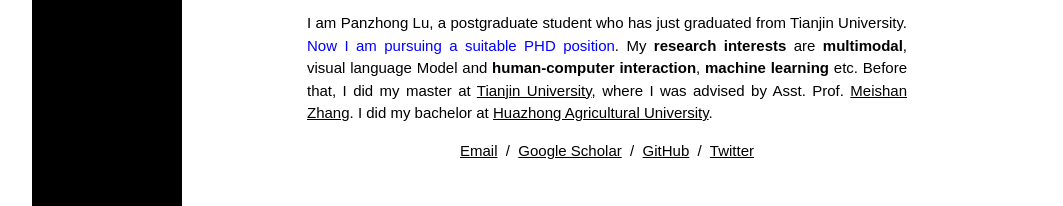
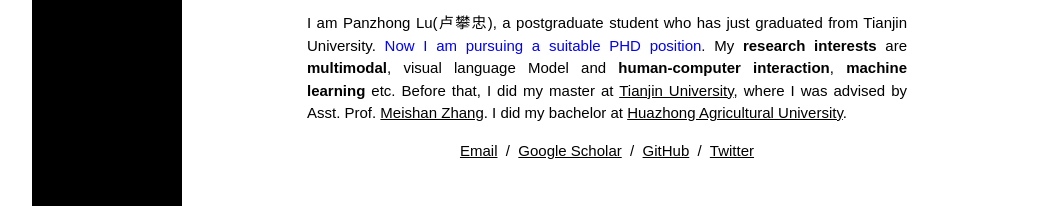
Before and after one commit to nlpz127/HomePage, a plain HTML site: page index.html in a window 1280 px wide. Shown: the part 419-625 px from the top of the page, without its empty margins (108-1171 px from the left). Drawn offline with Linux system fonts and the light colour scheme; a script that the page names is missing.

Commit message:
modifycontents

```diff
--- a/index.html
+++ b/index.html
@@ -66,7 +66,7 @@
   <h1>Panzhong Lu</h1>
 
   <p class="w3-justify" style="width:100%;border:0px;border-spacing:0px;border-collapse:separate;margin-right:auto;margin-left:auto;max-width:600px">
-    I am Panzhong Lu, a postgraduate student who has just graduated from Tianjin University. <font color="#0000FF">Now I am pursuing a suitable PHD position</font>. My <b>research interests</b> are <b>multimodal</b>, visual language Model and <b>human-computer interaction</b>, <b>machine learning</b> etc. Before that, I did my master at <a href="https://www.pku.edu.cn/">Tianjin University</a>, where I was advised by Asst. Prof. <a href="https://scholar.google.com/citations?user=k-chMpIAAAAJ&hl=en">Meishan Zhang</a></a>. I did my bachelor at <a href="http://www.hzau.edu.cn/en/HOME.htm">Huazhong Agricultural University</a>.
+    I am Panzhong Lu(卢攀忠), a postgraduate student who has just graduated from Tianjin University. <font color="#0000FF">Now I am pursuing a suitable PHD position</font>. My <b>research interests</b> are <b>multimodal</b>, visual language Model and <b>human-computer interaction</b>, <b>machine learning</b> etc. Before that, I did my master at <a href="https://www.pku.edu.cn/">Tianjin University</a>, where I was advised by Asst. Prof. <a href="https://scholar.google.com/citations?user=k-chMpIAAAAJ&hl=en">Meishan Zhang</a></a>. I did my bachelor at <a href="http://www.hzau.edu.cn/en/HOME.htm">Huazhong Agricultural University</a>.
   </p>
 
   <p class="w3-center">
@@ -78,7 +78,7 @@
 
 </div>
 
-<!-- Waiting - The News Section -->
+<!-- Update - The News Section -->
 <div class="w3-container w3-light-grey w3-padding-32" id="news">
 <h2>News</h2>
 <p><li> 10/2022, 1 papers have been accepted by <a href="https://2022.emnlp.org/">EMNLP 2022</a>. </li></p>
@@ -107,7 +107,7 @@
 
 </div>
 
-<!-- Waiting - The Publications Section -->
+<!-- Update - The Publications Section -->
 <div class="w3-container w3-padding-32"" id="publications">
 
   <h2>Publications</h2>
@@ -144,7 +144,7 @@
   </ol> -->
 </div>
 
-<!-- Waiting - The Pantents Section -->
+<!-- Update - The Pantents Section -->
 <div class="w3-container w3-light-grey w3-padding-32" id="patents">
 
   <h2>Patents</h2>
@@ -153,7 +153,7 @@
 
 </div>
 
-<!-- Waiting - The Awards Section -->
+<!-- Update - The Awards Section -->
 <div class="w3-container w3-padding-32" id="award">
   <h2>Awards</h2>
   <!-- <p><li> 2017, <a href="https://research.google/outreach/phd-fellowship/recipients/?category=2017">Google PhD Fellowship</a></p> -->
```
